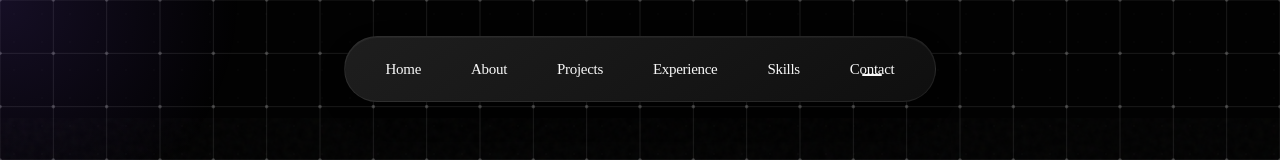
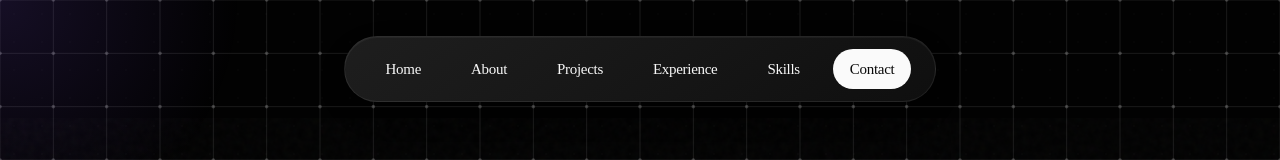
Before and after one commit to oyedaxo/dakshportfolio, a Next.js app: page / in a window 1280 px wide. Shown: the top 160 px of the page. Built offline with nearby package versions, Linux system fonts and the light colour scheme.

Commit message:
Update navbar active state indicator to a background pill

```diff
--- a/src/components/layout/Navbar.tsx
+++ b/src/components/layout/Navbar.tsx
@@ -60,20 +60,21 @@ export function Navbar() {
                     key={link.name}
                     href={href}
                     onClick={handleClick}
+                    className="relative inline-block"
                   >
+                    {isActive && (
+                      <motion.div
+                        layoutId="navbar-indicator"
+                        className="absolute inset-0 bg-foreground dark:bg-neutral-50 rounded-full"
+                      />
+                    )}
                     <OriginButton
                       className={cn(
                         "relative px-4 h-10 rounded-full text-[15px] font-medium transition-colors shrink-0 border-transparent bg-transparent dark:bg-transparent",
-                        isActive ? "text-foreground" : "text-muted-foreground hover:text-foreground"
+                        isActive ? "!text-background dark:!text-neutral-950" : "text-muted-foreground hover:text-foreground"
                       )}
                     >
                       {link.name}
-                      {isActive && (
-                        <motion.div
-                          layoutId="navbar-indicator"
-                          className="absolute bottom-1 left-3 right-3 h-0.5 bg-foreground rounded-full"
-                        />
-                      )}
                     </OriginButton>
                   </Link>
                 );
```
